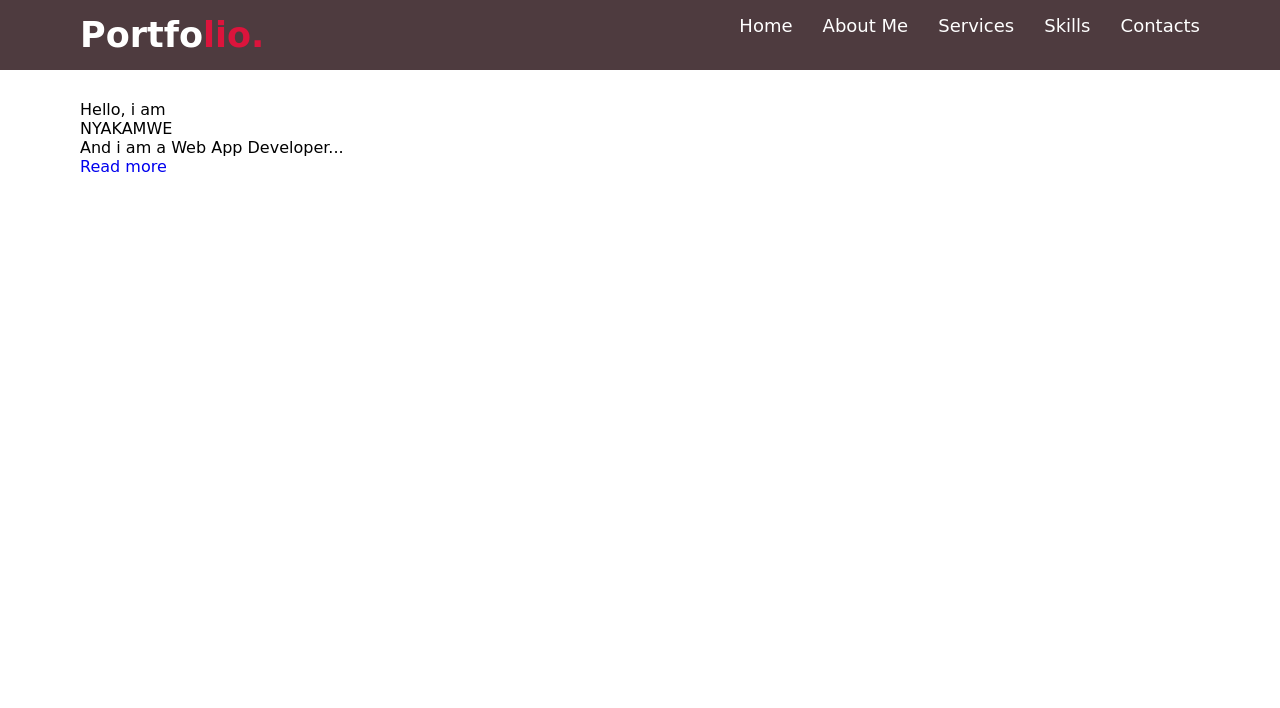
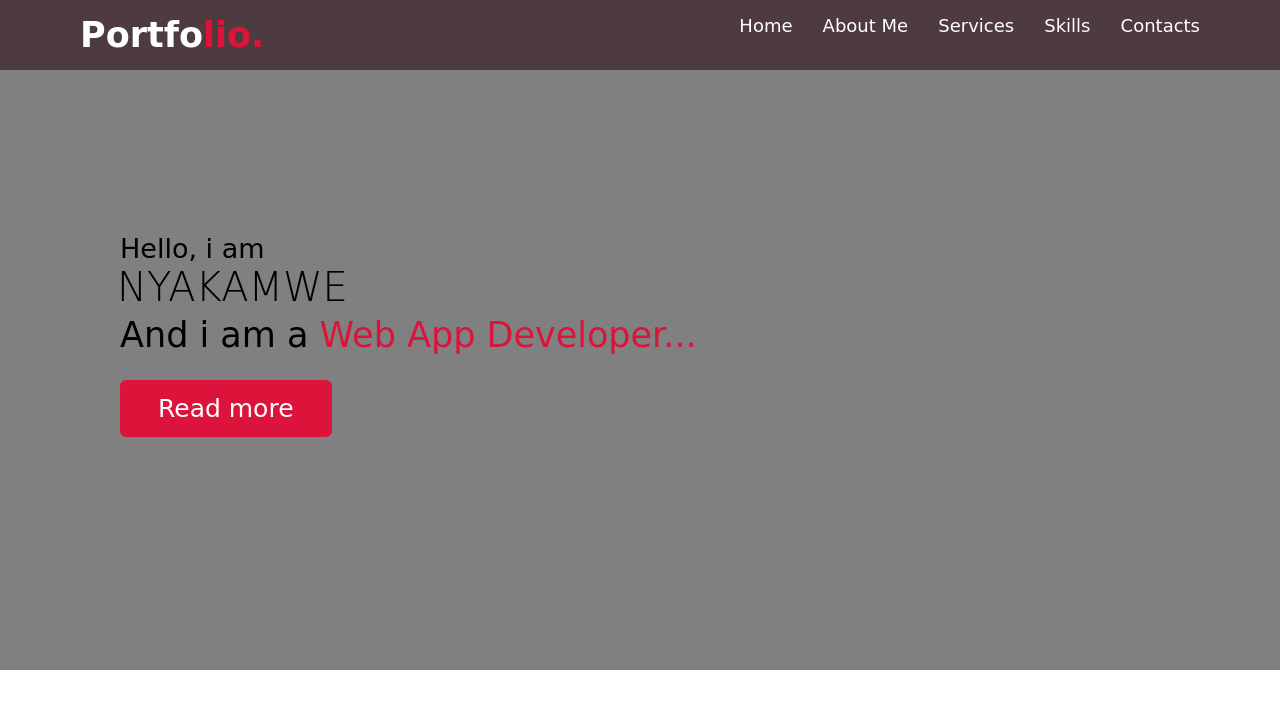
Before and after one commit to ITE3162/web-design-mini-project-nyakamwe, a plain HTML site: page index.html in a window 1280 px wide. Drawn offline with Linux system fonts and the light colour scheme; files that its build step writes are made by us from their sources.

Commit message:
Styling home section

```diff
--- a/css/styles.css
+++ b/css/styles.css
@@ -50,6 +50,49 @@ html{
     color: crimson;
 }
 
+/* Home section styling */
+.home{
+    display: flex;
+    color: #000;
+    min-height: 500px;
+    background: gray;
+    height: 670px;
+}
+.home .max-width{
+    margin: auto 0 auto 40px;
+}
+.home .home-content .text-1{
+    font-size: 27px;
+}
+.home .home-content .text-2{
+    font-size: 40px;
+    font-weight: 300;
+    margin-left: -3px;
+}
+.home .home-content .text-3{
+    font-size: 35px;
+    margin: 5px 0;
+}
+.home .home-content .text-3 span{
+    color: crimson;
+    font-weight: 500;
+}
+.home .home-content a{
+    display: inline-block;
+    color: #fff;
+    background: crimson;
+    font-size: 25px;
+    padding: 12px 36px;
+    margin-top: 20px;
+    border-radius: 6px;
+    border: 2px solid crimson;
+    transition: all 0.3s ease;
+}
+.home .home-content a:hover{
+    color: #fff;
+    background: none;
+}
+
 /* all similar content styling */
 section{
     padding: 100px 0;
```
